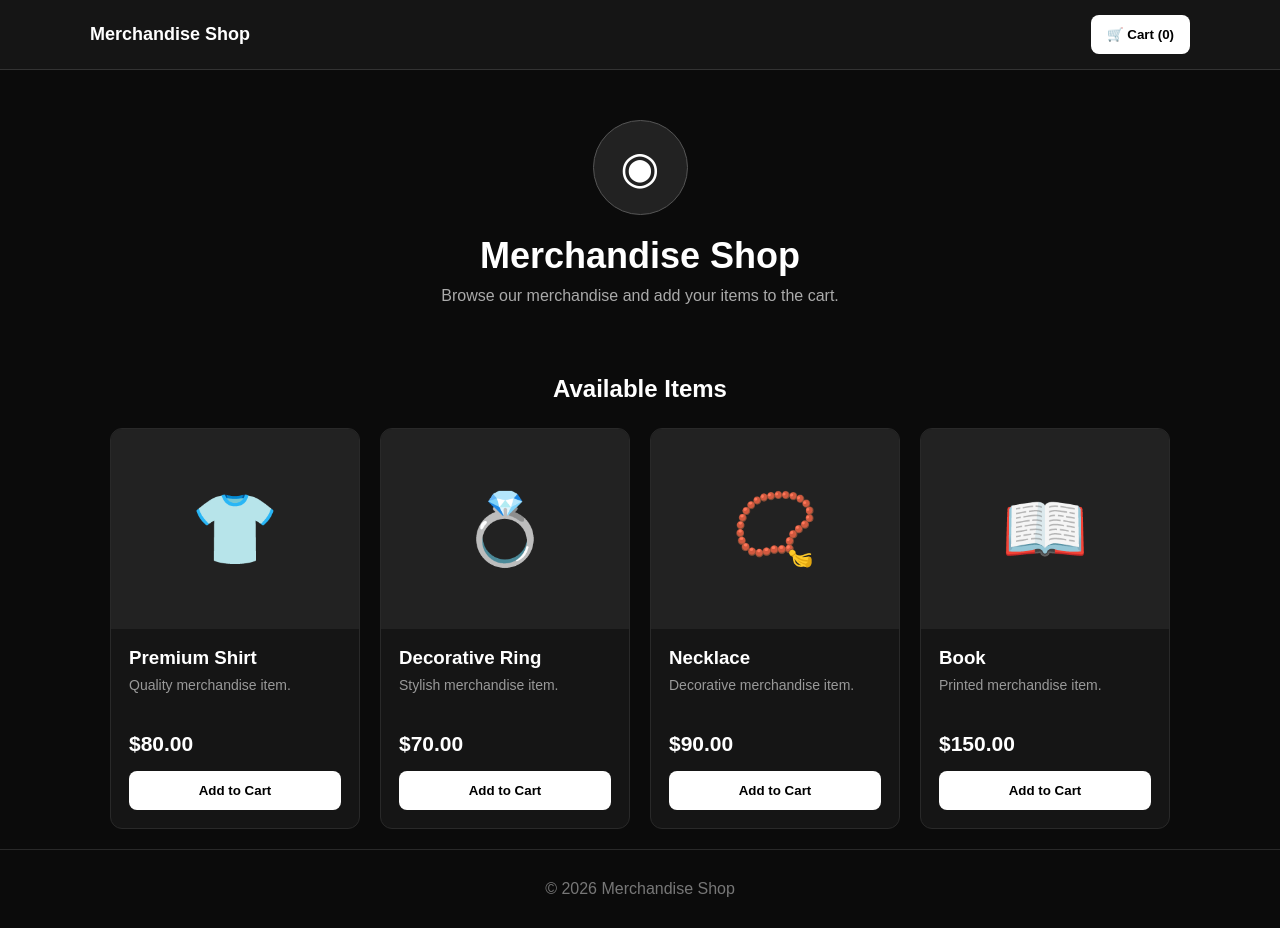
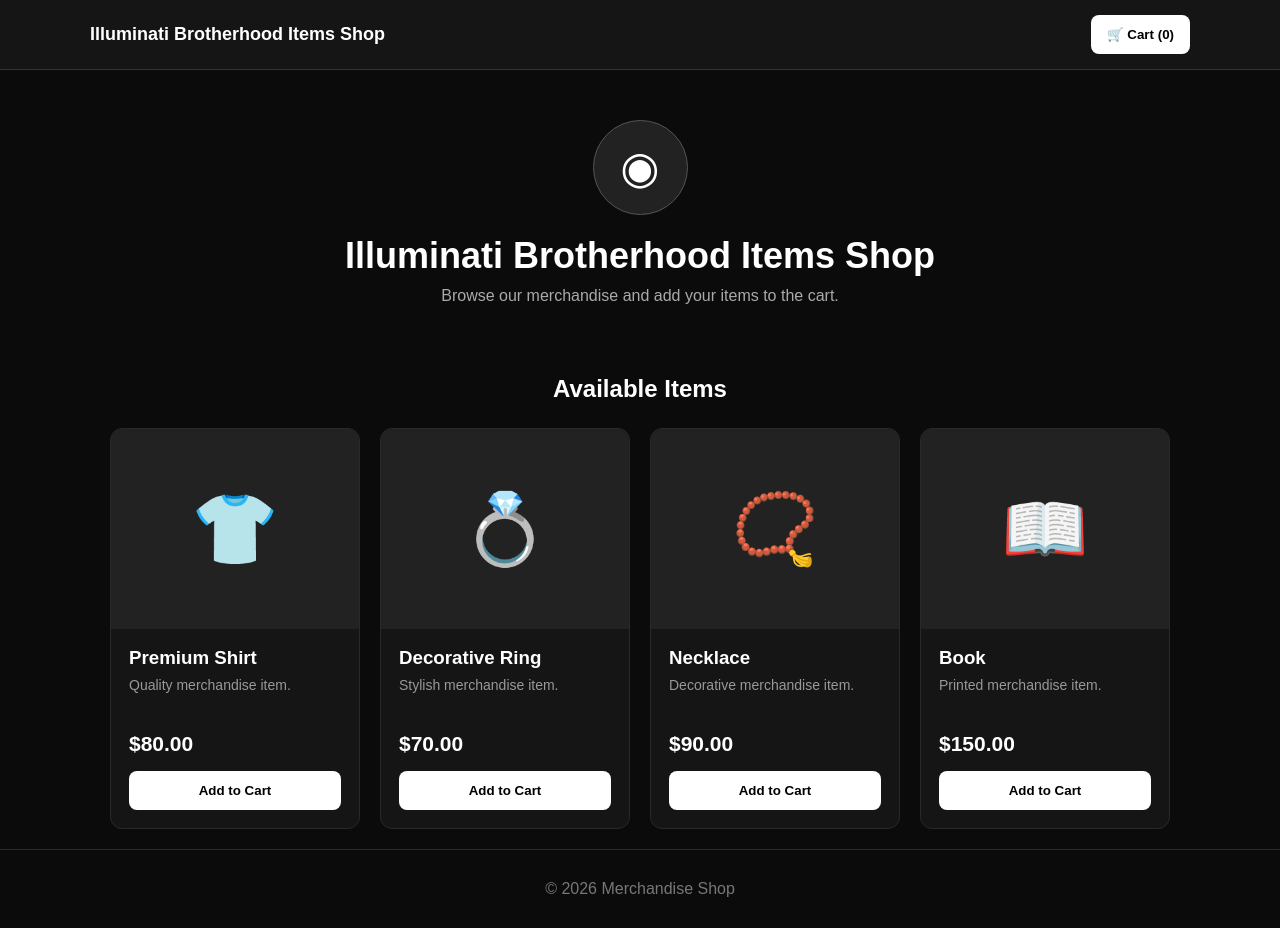
Before and after one commit to yoryorysl/-illuminati-brotherhood-shop, a website: page index.html in a window 1280 px wide. Drawn offline with Linux system fonts and the light colour scheme.

Commit message:
Update title and branding to Illuminati Brotherhood

```diff
--- a/index.html
+++ b/index.html
@@ -3,7 +3,7 @@
 <head>
 <meta charset="UTF-8">
 <meta name="viewport" content="width=device-width, initial-scale=1.0">
-<title>Merchandise Shop</title>
+<title>Illuminati Brotherhood Items Shop</title>
 
 <style>
 *{box-sizing:border-box;margin:0;padding:0}
@@ -58,7 +58,7 @@ footer{text-align:center;color:#777;border-top:1px solid #292929;padding:30px}
 
 <header>
 <div class="nav">
-<div class="brand">Merchandise Shop</div>
+<div class="brand">Illuminati Brotherhood Items Shop</div>
 <button class="cart-btn" id="openCart">
 🛒 Cart (<span id="count">0</span>)
 </button>
@@ -67,7 +67,7 @@ footer{text-align:center;color:#777;border-top:1px solid #292929;padding:30px}
 
 <section class="hero">
 <div class="logo">◉</div>
-<h1>Merchandise Shop</h1>
+<h1>Illuminati Brotherhood Items Shop</h1>
 <p>Browse our merchandise and add your items to the cart.</p>
 </section>
 
```
